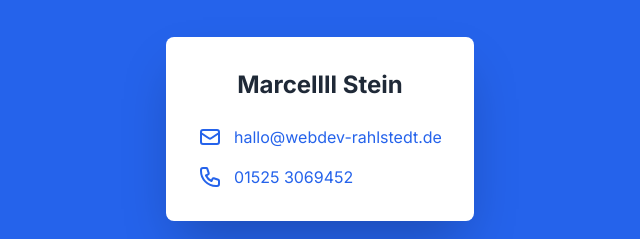
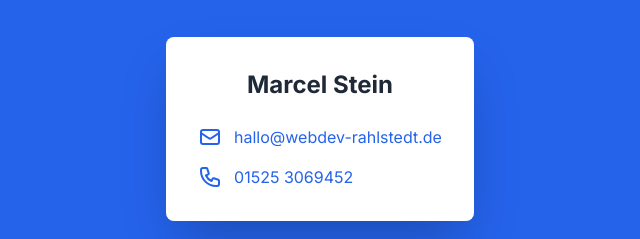
Before and after one commit to leyxfps/webdevrahlstedt-website, a plain HTML site: page index.html in a window 1280 px wide. Shown: the part 3719-3958 px from the top of the page, 320-960 px from the left. Drawn offline with nearby package versions, Linux system fonts and the light colour scheme.

Commit message:
Beschreibung der neuen Änderung

```diff
--- a/index.html
+++ b/index.html
@@ -200,7 +200,7 @@
                     Ich freue mich darauf, von Ihrer Idee zu hören. Schreiben Sie mir eine E-Mail oder rufen Sie mich an für ein unverbindliches und kostenloses Erstgespräch.
                 </p>
                 <div class="bg-white text-gray-800 rounded-lg p-8 max-w-md mx-auto inline-block text-left shadow-2xl">
-                    <p class="font-bold text-2xl mb-6 text-center">Marcellll Stein</p>
+                    <p class="font-bold text-2xl mb-6 text-center">Marcel Stein</p>
                     <div class="space-y-4">
                         <div class="flex items-center">
                             <svg xmlns="http://www.w3.org/2000/svg" class="h-6 w-6 text-blue-600 mr-3" fill="none" viewBox="0 0 24 24" stroke="currentColor"><path stroke-linecap="round" stroke-linejoin="round" stroke-width="2" d="M3 8l7.89 5.26a2 2 0 002.22 0L21 8M5 19h14a2 2 0 002-2V7a2 2 0 00-2-2H5a2 2 0 00-2 2v10a2 2 0 002 2z" /></svg>
```
